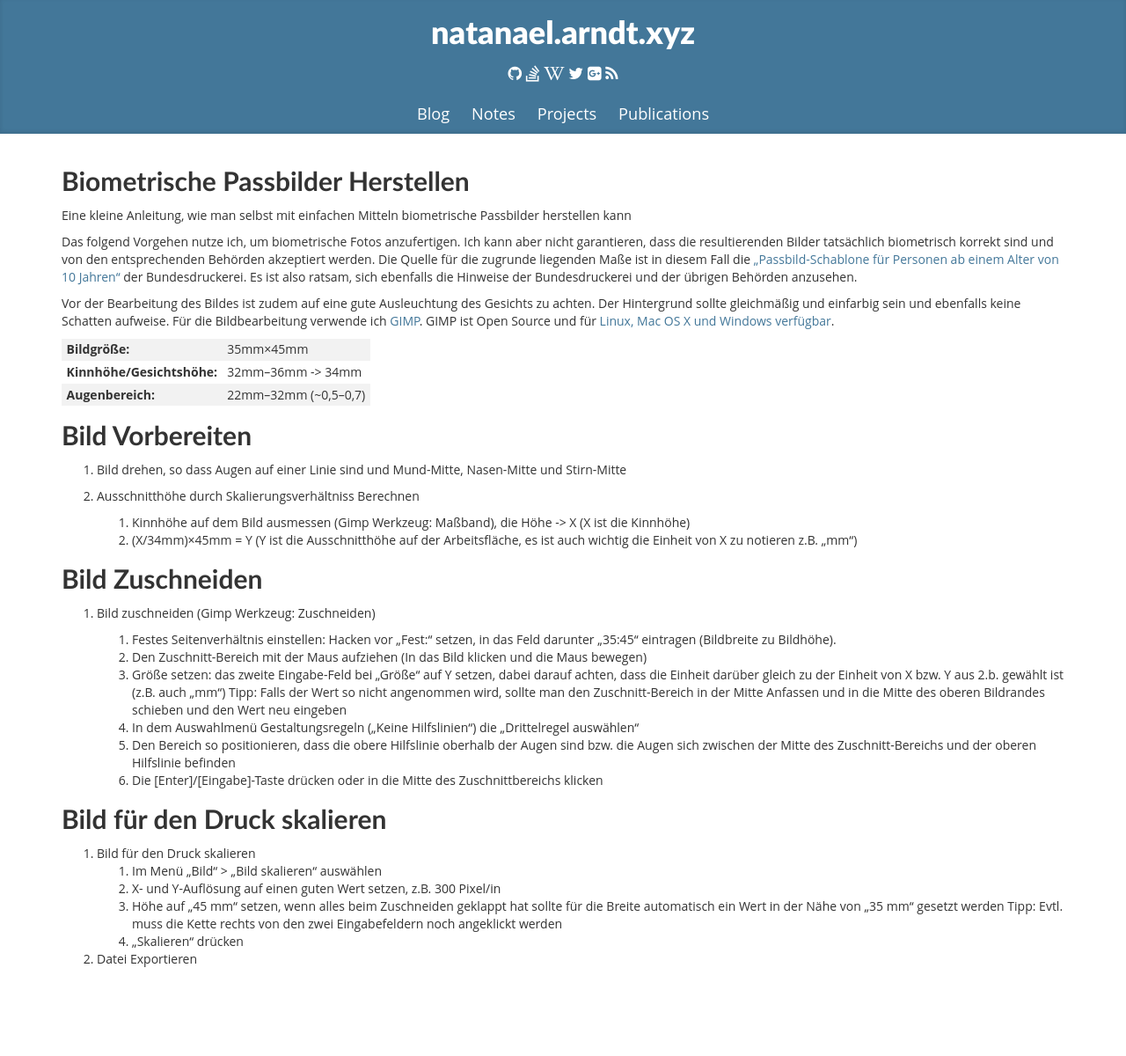
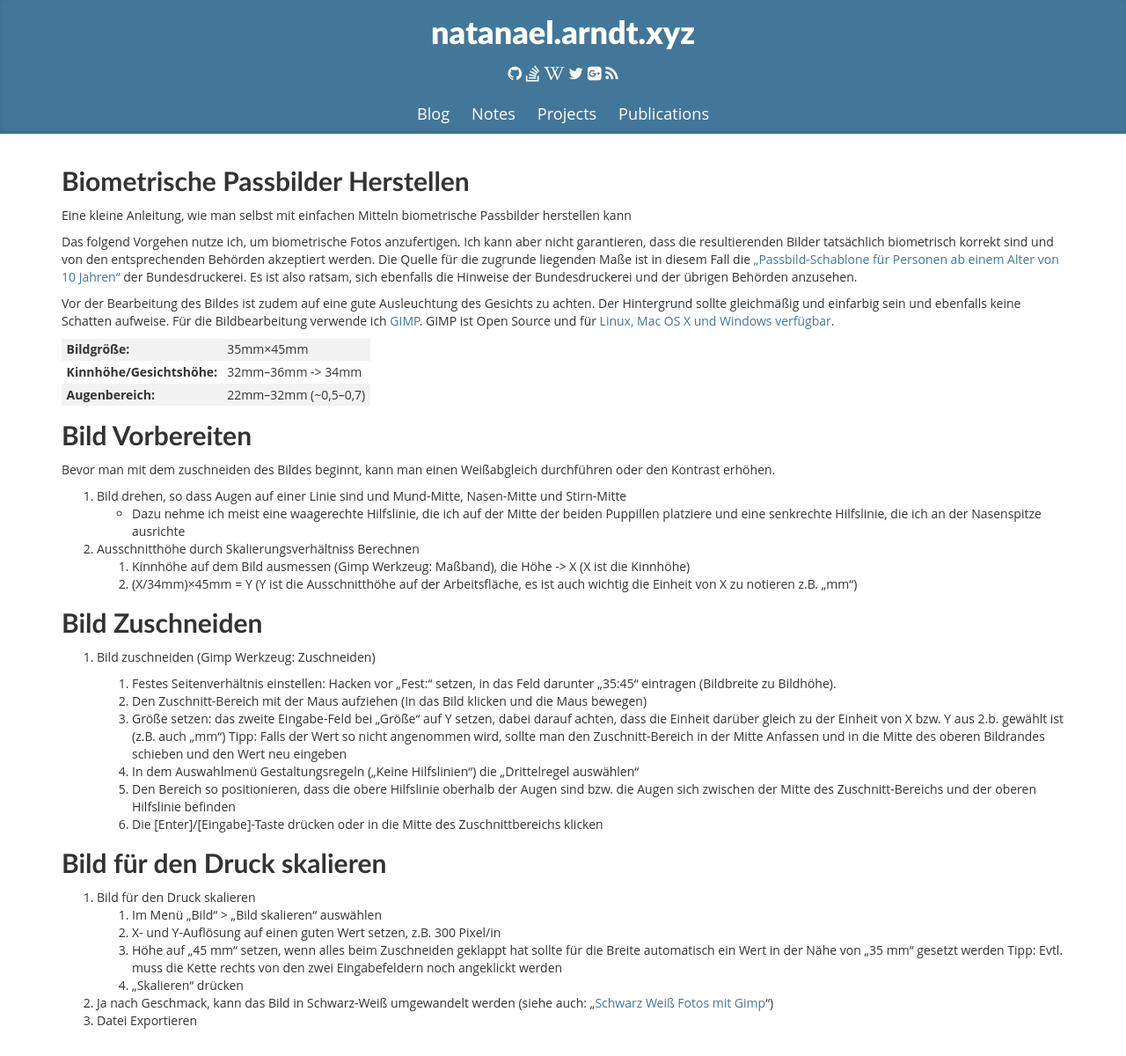
Before and after one commit to white-gecko/natanael.arndt.xyz, a Jekyll site: the page built from notes/biometrische-passbilder.md, in a window 1280 px wide. Shown: the whole page at 88% size. Built offline with Jekyll 4.4.1, drawn with Linux system fonts in a browser that asks for light colours; before the commit the page ends 1130 px from its top, so only the background shows below that.

Commit message:
Update Note about Biometrische Passbilder

```diff
--- a/notes/biometrische-passbilder.md
+++ b/notes/biometrische-passbilder.md
@@ -22,7 +22,10 @@ Für die Bildbearbeitung verwende ich [GIMP](https://www.gimp.org/). GIMP ist Op
 
 ## Bild Vorbereiten
 
+Bevor man mit dem zuschneiden des Bildes beginnt, kann man einen Weißabgleich durchführen oder den Kontrast erhöhen.
+
 1. Bild drehen, so dass Augen auf einer Linie sind und Mund-Mitte, Nasen-Mitte und Stirn-Mitte
+    * Dazu nehme ich meist eine waagerechte Hilfslinie, die ich auf der Mitte der beiden Puppillen platziere und eine senkrechte Hilfslinie, die ich an der Nasenspitze ausrichte
 
 2. Ausschnitthöhe durch Skalierungsverhältniss Berechnen
     1. Kinnhöhe auf dem Bild ausmessen (Gimp Werkzeug: Maßband), die Höhe -> X (X ist die Kinnhöhe)
@@ -49,4 +52,5 @@ Für die Bildbearbeitung verwende ich [GIMP](https://www.gimp.org/). GIMP ist Op
     Tipp: Evtl. muss die Kette rechts von den zwei Eingabefeldern noch angeklickt werden
     4. „Skalieren“ drücken
 
-5. Datei Exportieren
+5. Ja nach Geschmack, kann das Bild in Schwarz-Weiß umgewandelt werden (siehe auch: „[Schwarz Weiß Fotos mit Gimp](/2016/03/11/schwarz-weiss/)“)
+6. Datei Exportieren
```
